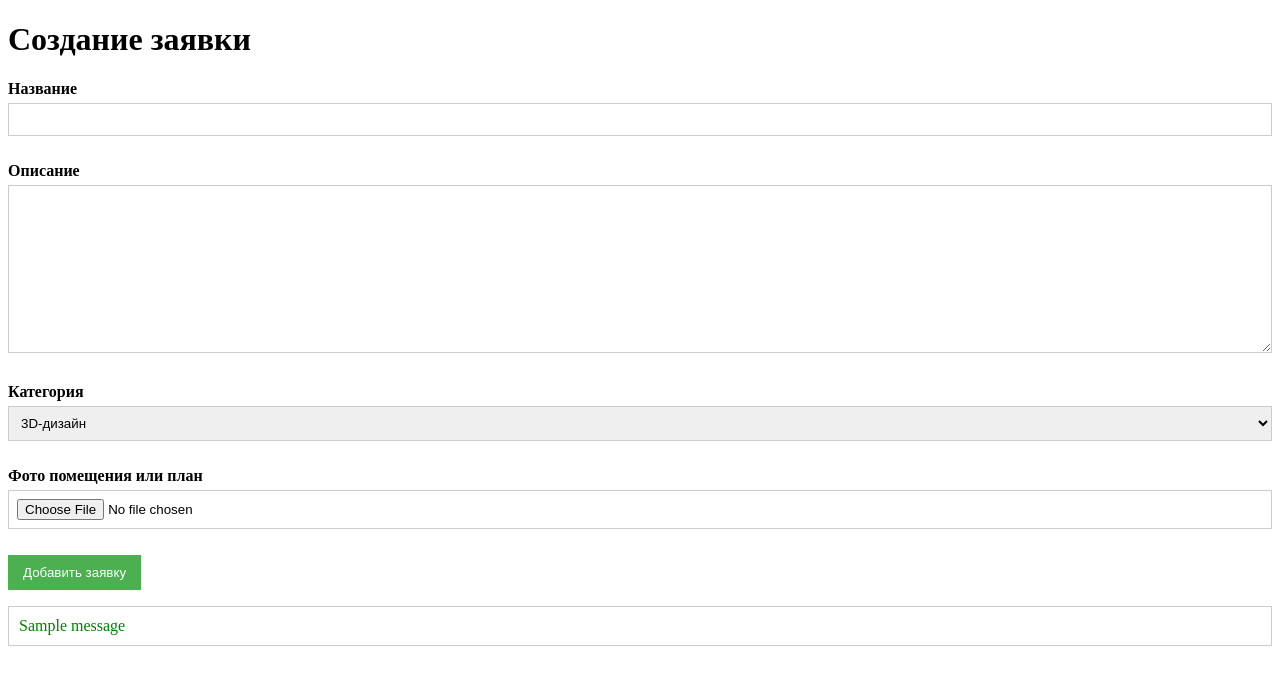
After one commit to kirka7777777777777/pythonpractice2, a Django app: page /catalog/application/create/ in a window 1280 px wide. The commit adds this page. Shown: the top 685 px of the page. Run offline with Django 3.2, Linux system fonts and the light colour scheme; a user stored in the database is signed in; tables that the repository leaves empty hold one stand-in row (values such as "Sample post"); one stand-in notice (Sample message) is shown.

Commit message:
fourth commit

```diff
--- a/mysite/urls.py
+++ b/mysite/urls.py
@@ -22,7 +22,7 @@ urlpatterns = [
     path('catalog/', include('polls.urls')),
     path('admin/', admin.site.urls),
     path('accounts/', include('django.contrib.auth.urls')), # <--- Добавьте эту строку
-]
+] + static(settings.MEDIA_URL, document_root=settings.MEDIA_ROOT)
 
 
 if settings.DEBUG:
--- a/polls/forms.py
+++ b/polls/forms.py
@@ -1,13 +1,16 @@
-from .models import UserProfile
+from .models import UserProfile  # Оставьте другие импорты, которые вам нужны
 from django.contrib.auth.forms import UserCreationForm
 from django.contrib.auth.models import User
-from .models import CategoryForm
 from django import forms
 from .models import ImageUpload
+from django.core.exceptions import ValidationError
+from django.conf import settings
+
 
 class RegistrationForm(UserCreationForm):
     email = forms.EmailField(required=True, widget=forms.EmailInput(attrs={'class': 'form-control'}))
-    phone_number = forms.CharField(max_length=20, required=True, widget=forms.TextInput(attrs={'class': 'form-control'}))
+    phone_number = forms.CharField(max_length=20, required=True,
+                                   widget=forms.TextInput(attrs={'class': 'form-control'}))
 
     class Meta:
         model = User
@@ -43,21 +46,51 @@ class UserProfileViewForm(forms.ModelForm):
             'last_name': forms.TextInput(attrs={'class': 'form-control'}),
         }
 
-class AddCategoryForm(forms.ModelForm):
-    class Meta:
-        model = CategoryForm
-        fields = ['name', 'description']
-
-
-
-# class CategoryForm(forms.ModelForm):
-#     class Meta:
-#         model = Category  # Указываем модель, с которой будет работать форма
-#         fields = ['name', 'description']  # Указываем поля, которые хотим использовать в форме
-
-
 
 class ImageUploadForm(forms.ModelForm):
     class Meta:
         model = ImageUpload
         fields = ['title', 'image']
+
+
+
+class ApplicationForm(forms.Form):
+    CATEGORY_CHOICES = [  # Определите список категорий как кортеж кортежей
+        ('3d_design', '3D-дизайн'),
+        # Используйте значения, подходящие для хранения в базе данных (без пробелов, строчные буквы)
+        ('2d_design', '2D-дизайн'),
+        ('sketch', 'Эскиз'),
+        ('other', 'Другое'),  # Добавьте свои категории
+    ]
+
+    title = forms.CharField(
+        label='Название',
+        max_length=255,
+        widget=forms.TextInput(attrs={'required': 'required'})
+    )
+    description = forms.CharField(
+        label='Описание',
+        widget=forms.Textarea(attrs={'required': 'required'})
+    )
+    category = forms.ChoiceField(  # <--- ИСПОЛЬЗУЙТЕ ChoiceField ВМЕСТО ModelChoiceField
+        label='Категория',
+        choices=CATEGORY_CHOICES,  # <--- Укажите список категорий choices
+        widget=forms.Select(attrs={'required': 'required'})
+    )
+    photo = forms.ImageField(
+        label='Фото помещения или план',
+        widget=forms.FileInput(attrs={'required': 'required'})
+    )
+
+    def clean_photo(self):
+        photo = self.cleaned_data['photo']
+        if photo:
+            max_size = 2 * 1024 * 1024  # 2MB в байтах
+            if photo.size > max_size:
+                raise ValidationError(f"Размер изображения не должен превышать {max_size / (1024 * 1024)} Мб.")
+
+            allowed_formats = ['jpg', 'jpeg', 'png', 'bmp']
+            file_extension = photo.name.split('.')[-1].lower()
+            if file_extension not in allowed_formats:
+                raise ValidationError(f"Поддерживаемые форматы изображений: {', '.join(allowed_formats)}.")
+        return photo
--- /dev/null
+++ b/polls/templates/polls/create_application.html
@@ -0,0 +1,129 @@
+<!--<!DOCTYPE html>-->
+<!--<html lang="en">-->
+<!--<head>-->
+<!--    <meta charset="UTF-8">-->
+<!--    <title>Создание заявки на разработку дизайна интерьера помещения</title>-->
+<!--</head>-->
+<!--<body>-->
+<!--<h1>Создание заявки</h1>-->
+<!--    <form method="post">-->
+<!--        {% csrf_token %}-->
+<!--        {{ form.as_p }}-->
+<!--        <button type="submit">Добавить</button>-->
+<!--    </form>-->
+
+<!--    {% if messages %}-->
+<!--    <ul class="messages">-->
+<!--        {% for message in messages %}-->
+<!--        <li{% if message.tags %} class="{{ message.tags }}"{% endif %}>{{ message.message }}</li>-->
+<!--        {% endfor %}-->
+<!--    </ul>-->
+<!--    {% endif %}-->
+<!--</body>-->
+<!--</html>-->
+
+<!DOCTYPE html>
+<html lang="ru">
+<head>
+    <meta charset="UTF-8">
+    <title>Создание заявки на разработку дизайна интерьера помещения</title>
+    <style>
+        .errorlist {
+            color: red;
+        }
+        .messages {
+            padding: 10px;
+            margin-bottom: 10px;
+            border: 1px solid #ccc;
+        }
+        .messages li {
+            list-style: none;
+        }
+        .success {
+            color: green;
+        }
+        .error {
+            color: red;
+        }
+        label {
+            display: block; /* Метка на новой строке */
+            margin-bottom: 5px;
+            font-weight: bold;
+        }
+        input[type="text"],
+        textarea,
+        select,
+        input[type="file"] {
+            width: 100%; /* Занимают всю ширину контейнера */
+            padding: 8px;
+            margin-bottom: 10px;
+            border: 1px solid #ccc;
+            box-sizing: border-box; /* Чтобы padding и border не увеличивали общую ширину */
+        }
+        button[type="submit"] {
+            padding: 10px 15px;
+            background-color: #4CAF50; /* Зеленый цвет кнопки */
+            color: white;
+            border: none;
+            cursor: pointer;
+        }
+        button[type="submit"]:hover {
+            background-color: #45a049; /* Более темный зеленый при наведении */
+        }
+    </style>
+</head>
+<body>
+<h1>Создание заявки</h1>
+    <form method="post" enctype="multipart/form-data"> {# Добавьте enctype для загрузки файлов #}
+        {% csrf_token %}
+
+        {% if form.errors %}
+            <ul class="errorlist">
+                <li><b>Пожалуйста, исправьте ошибки ниже:</b></li>
+            </ul>
+        {% endif %}
+
+        <p>
+            <label for="{{ form.title.id_for_label }}">{{ form.title.label }}</label>
+            {{ form.title }}
+            {% if form.title.errors %}
+                <ul class="errorlist">{{ form.title.errors }}</ul>
+            {% endif %}
+        </p>
+
+        <p>
+            <label for="{{ form.description.id_for_label }}">{{ form.description.label }}</label>
+            {{ form.description }}
+            {% if form.description.errors %}
+                <ul class="errorlist">{{ form.description.errors }}</ul>
+            {% endif %}
+        </p>
+
+        <p>
+            <label for="{{ form.category.id_for_label }}">{{ form.category.label }}</label>
+            {{ form.category }}
+            {% if form.category.errors %}
+                <ul class="errorlist">{{ form.category.errors }}</ul>
+            {% endif %}
+        </p>
+
+        <p>
+            <label for="{{ form.photo.id_for_label }}">{{ form.photo.label }}</label>
+            {{ form.photo }}
+            {% if form.photo.errors %}
+                <ul class="errorlist">{{ form.photo.errors }}</ul>
+            {% endif %}
+        </p>
+
+        <button type="submit">Добавить заявку</button>
+    </form>
+
+    {% if messages %}
+    <ul class="messages">
+        {% for message in messages %}
+        <li{% if message.tags %} class="{{ message.tags }}"{% endif %}>{{ message.message }}</li>
+        {% endfor %}
+    </ul>
+    {% endif %}
+</body>
+</html>
--- a/polls/urls.py
+++ b/polls/urls.py
@@ -14,6 +14,6 @@ urlpatterns = [
     path('logout/', views.user_logout, name='logout'),
     path('register/', views.register, name='register'),
     path('profile/', views.profile, name='profile'),
-    path('add_category/', views.add_category, name='add_category'),
+    path('application/create/', views.create_application, name='create_application'),
     path('logout/', auth_views.LogoutView.as_view(next_page='base'), name='logout'),
 ]
--- a/polls/views.py
+++ b/polls/views.py
@@ -3,12 +3,18 @@ from django.contrib.auth import login, authenticate, logout
 from django.contrib.auth.decorators import login_required
 from django.shortcuts import render, get_object_or_404, redirect
 from django.http import HttpResponseRedirect
-from .forms import RegistrationForm, UserLoginForm, AddCategoryForm
-from .models import Question, Choice, UserProfile, CategoryForm
+from .forms import RegistrationForm, UserLoginForm
+from .models import Question, Choice, UserProfile
 from django.urls import reverse
 from django.views import generic
 from django.shortcuts import render, redirect
 from .forms import ImageUploadForm
+from django.shortcuts import render, redirect
+from django.contrib import messages
+from django.contrib.auth.decorators import login_required
+from .forms import ApplicationForm
+from .models import Application # Импортируйте модель Application
+
 
 
 class IndexView(generic.ListView):
@@ -94,19 +100,27 @@ def profile(request):
 
 
 @login_required
-def add_category(request):
+def create_application(request):
     if request.method == 'POST':
-        form = AddCategoryForm(request.POST)
+        form = ApplicationForm(request.POST, request.FILES) # request.FILES для обработки загруженных файлов
         if form.is_valid():
-            category = form.save()  # Сохраняем категорию
-            request.user.userprofile.categories.add(category)  # Добавляем категорию к профилю пользователя
-            messages.success(request, f'Категория "{category.name}" успешно добавлена.')
-            return redirect('polls:profile')
+            # Создаем экземпляр модели, но не сохраняем в базу сразу
+            application = Application(
+                title=form.cleaned_data['title'],
+                description=form.cleaned_data['description'],
+                category=form.cleaned_data['category'],
+                photo=form.cleaned_data['photo'],
+                user=request.user # Связываем заявку с текущим пользователем
+            )
+            application.save() # Теперь сохраняем в базу, timestamp и статус 'Новая' установятся автоматически
+
+            messages.success(request, 'Заявка успешно создана и отправлена.')
+            return redirect('polls:profile') # Или на другую страницу успеха
         else:
-            messages.error(request, 'Ошибка при добавлении категории.')
+            messages.error(request, 'Ошибка при создании заявки. Пожалуйста, проверьте форму.')
     else:
-        form = AddCategoryForm()
-    return render(request, 'polls/add_category.html', {'form': form})
+        form = ApplicationForm()
+    return render(request, 'polls/create_application.html', {'form': form})
 
 
 
```
Also changed, not shown: polls/models.py (+45 -8 lines), polls/templates/polls/add_category.html (deleted, +0 -23 lines), polls/templates/profile.html (+2 -9 lines), db.sqlite3.
